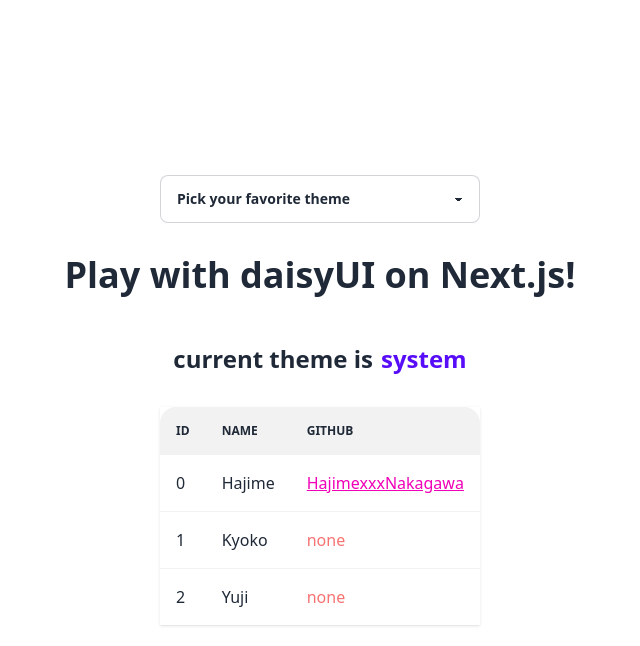
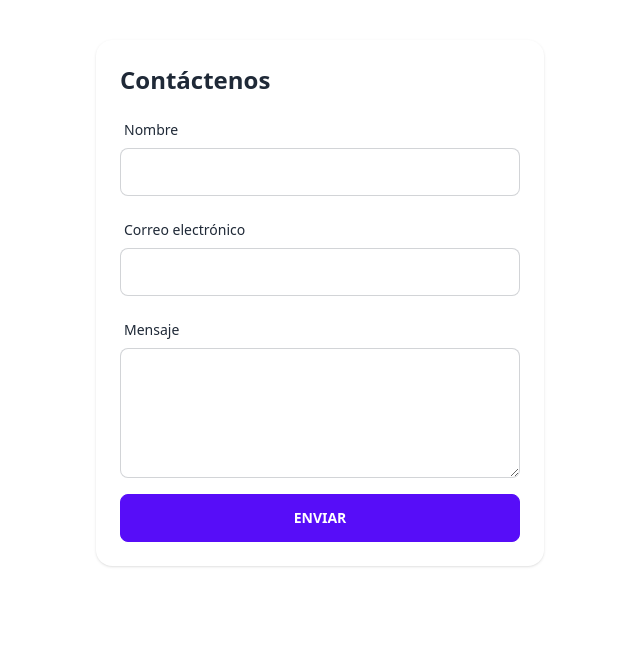
Before and after one commit to huascarmm/nftStore, a Next.js app: page /contactenos in a window 1280 px wide. Shown: the top 646 px of the page, without its empty margins (320-960 px from the left). Built offline with nearby package versions, Linux system fonts and the light colour scheme.

Commit message:
landinPage

```diff
--- /dev/null
+++ b/src/components/page/Contactenos/ContactForm.tsx
@@ -0,0 +1,75 @@
+import React, { useState } from "react";
+
+const ContactForm = () => {
+  const [form, setForm] = useState({ name: "", email: "", message: "" });
+  const [submitted, setSubmitted] = useState(false);
+
+  const handleChange = (e: React.ChangeEvent<HTMLInputElement | HTMLTextAreaElement>) => {
+    setForm({ ...form, [e.target.name]: e.target.value });
+  };
+
+  const handleSubmit = (e: React.FormEvent) => {
+    e.preventDefault();
+    setSubmitted(true);
+    // Aquí podrías agregar lógica para enviar el formulario a un backend
+  };
+
+  return (
+    <div className="p-6 mx-auto mt-10 max-w-md shadow bg-base-100 rounded-box">
+      <h2 className="mb-4 text-2xl font-bold">Contáctenos</h2>
+      {submitted ? (
+        <div className="text-success">¡Gracias por contactarnos!</div>
+      ) : (
+        <form onSubmit={handleSubmit} className="space-y-4">
+          <div className="form-control">
+            <label className="label">
+              <span className="font-medium label-text">Nombre</span>
+            </label>
+            <input
+              type="text"
+              name="name"
+              value={form.name}
+              onChange={handleChange}
+              className="w-full input input-bordered"
+              required
+            />
+          </div>
+          <div className="form-control">
+            <label className="label">
+              <span className="font-medium label-text">Correo electrónico</span>
+            </label>
+            <input
+              type="email"
+              name="email"
+              value={form.email}
+              onChange={handleChange}
+              className="w-full input input-bordered"
+              required
+            />
+          </div>
+          <div className="form-control">
+            <label className="label">
+              <span className="font-medium label-text">Mensaje</span>
+            </label>
+            <textarea
+              name="message"
+              value={form.message}
+              onChange={handleChange}
+              className="w-full textarea textarea-bordered"
+              rows={4}
+              required
+            />
+          </div>
+          <button
+            type="submit"
+            className="w-full btn btn-primary roudend"
+          >
+            Enviar
+          </button>
+        </form>
+      )}
+    </div>
+  );
+};
+
+export default ContactForm;
--- a/src/pages/contactenos/index.tsx
+++ b/src/pages/contactenos/index.tsx
@@ -1,2 +1,7 @@
-import TopPage from "@/components/page/Top/"
-export default TopPage
+import ContactForm from "@/components/page/Contactenos/ContactForm";
+
+const ContactenosPage = () => {
+  return <ContactForm />;
+};
+
+export default ContactenosPage;
```
Also changed, not shown: 1 other file (tests, documents, lock files or other folders).
